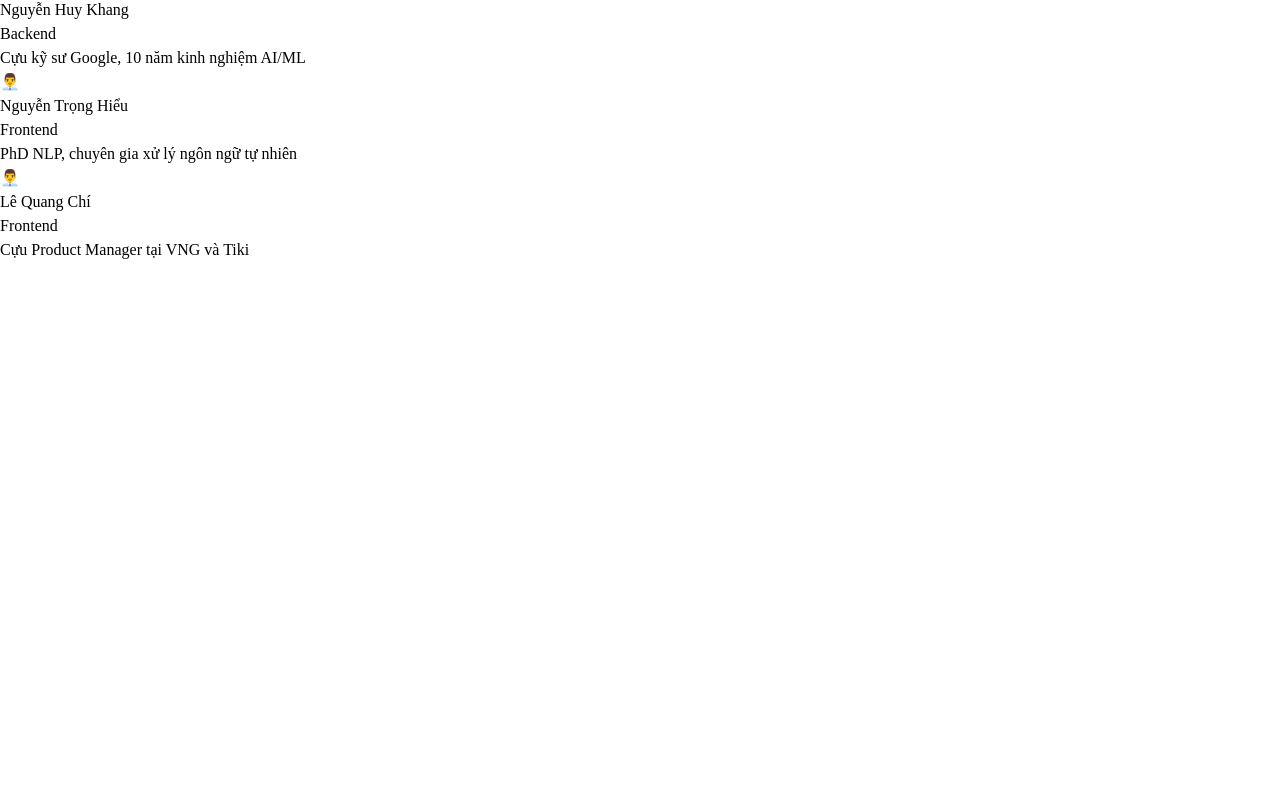
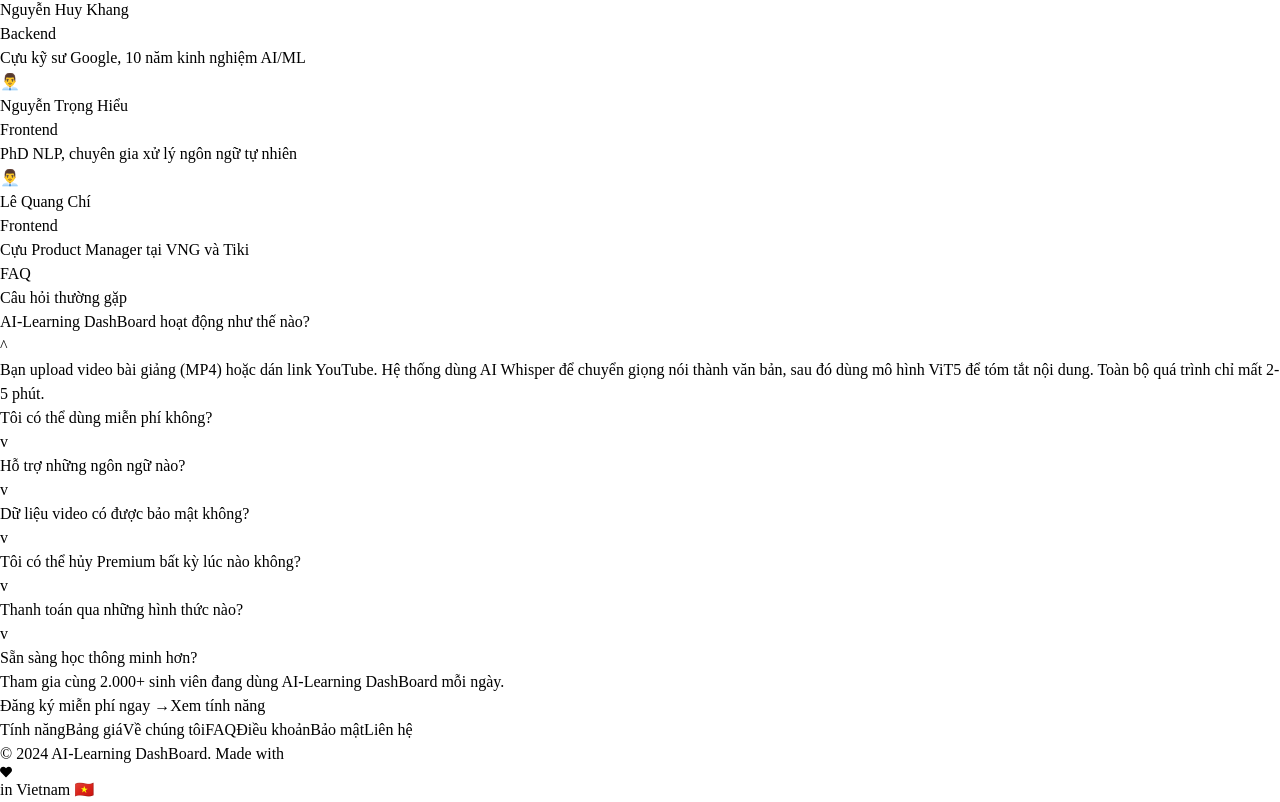
Before and after one commit to huykhang666/AI-Learning-Dashboard, a React (Vite) app in the folder frontend/: page / in a window 1280 px wide. Shown: the part 2818-3620 px from the top of the page. Before the commit the page ends 3080 px from the top, so only its background shows below. Built offline with nearby package versions, Linux system fonts and the light colour scheme.

Commit message:
feat(FAQ and footer): upload all

```diff
--- a/frontend/src/App.jsx
+++ b/frontend/src/App.jsx
@@ -6,6 +6,8 @@
 import Feature from "./components/home/Feature";
 import Pricing from "./components/home/Pricing";
 import About from "./components/home/About";
+import FAQ from "./components/home/FAQ";
+import Footer from "./components/home/Footer";
 function App() {
   const [screen, setScreen] = useState("home"); // "home" | "login" | "register"
 
@@ -50,6 +52,14 @@
         onLogin={() => setScreen("login")}
         onRegister={() => setScreen("register")}
       />
+      <FAQ
+        onLogin={() => setScreen("login")}
+        onRegister={() => setScreen("register")}
+      />
+      <Footer
+        onLogin={() => setScreen("login")}
+        onRegister={() => setScreen("register")}
+      />
     </div>
   );
 }
--- /dev/null
+++ b/frontend/src/components/home/FAQ.jsx
@@ -0,0 +1,76 @@
+import { useState } from "react"
+
+function FAQ() {
+  const [openIndex, setOpenIndex] = useState(0)
+    const faqs = [
+    {
+        question: "AI-Learning DashBoard hoạt động như thế nào?",
+        answer: "Bạn upload video bài giảng (MP4) hoặc dán link YouTube. Hệ thống dùng AI Whisper để chuyển giọng nói thành văn bản, sau đó dùng mô hình ViT5 để tóm tắt nội dung. Toàn bộ quá trình chỉ mất 2-5 phút."
+    },
+    {
+        question: "Tôi có thể dùng miễn phí không?",
+        answer: "Có! Gói Free cho phép xử lý 4 video/ngày, lưu tối đa 10 bài, chat AI 10 tin/ngày. Không cần thẻ tín dụng."
+    },
+    {
+        question: "Hỗ trợ những ngôn ngữ nào?",
+        answer: "AI Whisper hỗ trợ 50+ ngôn ngữ bao gồm tiếng Việt, tiếng Anh, tiếng Nhật với độ chính xác cao."
+    },
+    {
+        question: "Dữ liệu video có được bảo mật không?",
+        answer: "Hoàn toàn. Video được mã hóa khi upload và chỉ bạn mới có quyền truy cập. Chúng tôi tuân thủ GDPR."
+    },
+    {
+        question: "Tôi có thể hủy Premium bất kỳ lúc nào không?",
+        answer: "Có, bạn có thể hủy bất kỳ lúc nào từ trang Cài đặt. Không có phí hủy."
+    },
+    {
+        question: "Thanh toán qua những hình thức nào?",
+        answer: "Hỗ trợ MoMo, VNPay, Visa/MasterCard và ATM nội địa. Tất cả được bảo mật SSL."
+    }
+    ]
+  return (
+    <section id="faq" className="bg-white py-20">
+      <div className="max-w-3xl mx-auto px-4">
+        <div className="text-center mb-12">
+          <div className="inline-flex items-center gap-2 text-indigo-500 font-medium text-2xl mb-4"> FAQ</div>
+          <h2 className="text-gray-900 text-4xl font-bold mb-4">Câu hỏi thường gặp </h2>
+        </div>
+
+        <div className="flex flex-col gap-3">
+            {faqs.map((faq, index) => (
+                <div
+                key={faq.question}
+                className={`border rounded-2xl px-6 py-4 cursor-pointer transition ${
+                    openIndex === index
+                    ? "border-indigo-300 bg-indigo-50"
+                    : "border-gray-200 bg-white hover:border-gray-300"
+                }`}
+                onClick={() => setOpenIndex(openIndex === index ? null : index)}
+                >
+                <div className="flex items-center justify-between">
+                    <h3 className={`font-bold text-base ${
+                    openIndex === index ? "text-indigo-600" : "text-gray-900"
+                    }`}>
+                    {faq.question}
+                    </h3>
+                    <span className="text-gray-400 text-sm ml-4">
+                    {openIndex === index ? "^" : "v"}
+                    </span>
+                </div>
+
+                {openIndex === index && (
+                    <p className="text-gray-500 text-sm mt-3 leading-relaxed">
+                    {faq.answer}
+                    </p>
+                )}
+
+                </div>
+            ))}
+        </div>
+
+      </div>
+    </section>
+  )
+}
+
+export default FAQ
--- /dev/null
+++ b/frontend/src/components/home/Footer.jsx
@@ -0,0 +1,54 @@
+import { FaHeart } from "react-icons/fa"
+
+function Footer({ onRegister }) {
+  return (
+    <footer>
+      <div className="bg-gradient-to-r from-blue-700 to-cyan-500 py-20 text-center text-white">
+        <h2 className="text-4xl font-bold mb-4">
+          Sẵn sàng học thông minh hơn?
+        </h2>
+        <p className="text-blue-100 text-base mb-8">
+          Tham gia cùng 2.000+ sinh viên đang dùng AI-Learning DashBoard mỗi ngày.
+        </p>
+        <div className="flex items-center justify-center gap-4">
+            <a href="#"
+                onClick={onRegister}
+                className="bg-white text-indigo-600 font-bold px-6 py-3 rounded-full hover:bg-gray-100 transition">
+                Đăng ký miễn phí ngay →
+            </a>
+            <a href="#Feature" className="border border-white text-white font-bold px-6 py-3 rounded-full hover:bg-white/10 transition">
+                Xem tính năng
+            </a>
+        </div>
+
+      </div>
+      <div className="bg-gradient-to-r from-blue-700 to-cyan-500 border-t border-white/20 py-8 text-center">
+
+        <div className="flex items-center justify-center gap-8 mb-4">
+            {[
+            { label: "Tính năng", href: "#Feature" },
+            { label: "Bảng giá", href: "#Pricing" },
+            { label: "Về chúng tôi", href: "#About" },
+            { label: "FAQ", href: "#FAQ" },
+            { label: "Điều khoản", href: "#" },
+            { label: "Bảo mật", href: "#" },
+            { label: "Liên hệ", href: "#" },
+            ].map((item) => (
+            <a key={item.label} href={item.href} className="text-blue-100 text-sm hover:text-white transition">
+                {item.label}
+            </a>
+            ))}
+        </div>
+        <p className="text-blue-200 text-sm">
+          © 2024 AI-Learning DashBoard. Made with{" "}
+          <FaHeart className="inline text-red-400" size={12} />{" "}
+          in Vietnam 🇻🇳
+        </p>
+
+      </div>
+
+    </footer>
+  )
+}
+
+export default Footer
--- a/frontend/src/pages/auth/Register.jsx
+++ b/frontend/src/pages/auth/Register.jsx
@@ -117,57 +117,7 @@
     )}
   </div>
 );
-
-export default function PageRegister({ onRegister, onGoLogin }) {
-  const [form, setForm] = useState({
-    name: "",
-    email: "",
-    pass: "",
-    confirm: "",
-  });
-  const [showPass, setShowPass] = useState(false);
-  const [loading, setLoading] = useState(false);
-  const [errors, setErrors] = useState({});
-  const [agree, setAgree] = useState(false);
-  const [done, setDone] = useState(false);
-  const [visible, setVisible] = useState(false);
-
-  useEffect(() => {
-    setTimeout(() => setVisible(true), 20);
-  }, []);
-
-  const handleGoLogin = () => {
-    setVisible(false);
-    setTimeout(() => onGoLogin(), 250);
-  };
-
-  const set = (k) => (e) => {
-    setForm((f) => ({ ...f, [k]: e.target.value }));
-    setErrors({});
-  };
-  const strength = calcStrength(form.pass);
-
-  const handleRegister = () => {
-    const e = {};
-    if (!form.name.trim()) e.name = "Vui lòng nhập họ tên";
-    if (!form.email) e.email = "Vui lòng nhập email";
-    else if (!/\S+@\S+\.\S+/.test(form.email)) e.email = "Email không hợp lệ";
-    if (!form.pass) e.pass = "Vui lòng nhập mật khẩu";
-    else if (form.pass.length < 8) e.pass = "Mật khẩu tối thiểu 8 ký tự";
-    if (form.confirm !== form.pass) e.confirm = "Mật khẩu không khớp";
-    if (!agree) e.agree = "Bạn cần đồng ý với điều khoản";
-    if (Object.keys(e).length) {
-      setErrors(e);
-      return;
-    }
-    setLoading(true);
-    setTimeout(() => {
-      setLoading(false);
-      setDone(true);
-    }, 1500);
-  };
-
-  const LeftPanel = () => (
+ const LeftPanel = () => (
     <div
       style={{
         width: "50%",
@@ -358,6 +308,54 @@
     </div>
   );
 
+export default function PageRegister({ onRegister, onGoLogin }) {
+  const [form, setForm] = useState({
+    name: "",
+    email: "",
+    pass: "",
+    confirm: "",
+  });
+  const [showPass, setShowPass] = useState(false);
+  const [loading, setLoading] = useState(false);
+  const [errors, setErrors] = useState({});
+  const [agree, setAgree] = useState(false);
+  const [done, setDone] = useState(false);
+  const [visible, setVisible] = useState(false);
+
+  useEffect(() => {
+    setTimeout(() => setVisible(true), 20);
+  }, []);
+
+  const handleGoLogin = () => {
+    setVisible(false);
+    setTimeout(() => onGoLogin(), 250);
+  };
+
+  const set = (k) => (e) => {
+    setForm((f) => ({ ...f, [k]: e.target.value }));
+    setErrors({});
+  };
+  const strength = calcStrength(form.pass);
+
+  const handleRegister = () => {
+    const e = {};
+    if (!form.name.trim()) e.name = "Vui lòng nhập họ tên";
+    if (!form.email) e.email = "Vui lòng nhập email";
+    else if (!/\S+@\S+\.\S+/.test(form.email)) e.email = "Email không hợp lệ";
+    if (!form.pass) e.pass = "Vui lòng nhập mật khẩu";
+    else if (form.pass.length < 8) e.pass = "Mật khẩu tối thiểu 8 ký tự";
+    if (form.confirm !== form.pass) e.confirm = "Mật khẩu không khớp";
+    if (!agree) e.agree = "Bạn cần đồng ý với điều khoản";
+    if (Object.keys(e).length) {
+      setErrors(e);
+      return;
+    }
+    setLoading(true);
+    setTimeout(() => {
+      setLoading(false);
+      setDone(true);
+    }, 1500);
+  };
   if (done)
     return (
       <>
```
